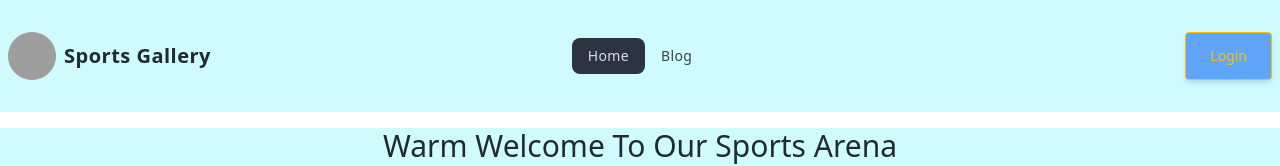
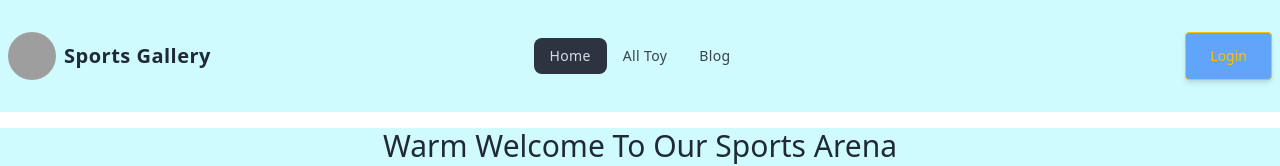
Before and after one commit to sarwar1821201/sports-toy-gallery, a React (Vite) app: page / in a window 1280 px wide. Shown: the top 166 px of the page. Built offline with nearby package versions, Linux system fonts and the light colour scheme; no server answers; grey boxes are pictures that could not be loaded.

Commit message:
get all data from database by server and load it to all toy routes

```diff
--- /dev/null
+++ b/src/pages/AllToy/AllToy.jsx
@@ -0,0 +1,15 @@
+   import React from 'react';
+import { useLoaderData } from 'react-router-dom';
+
+   const AllToy = () => {
+
+    const allToys = useLoaderData();
+
+    return (
+        <div>
+            <h2 className='text-center text-3xl mb-4 mt-3 bg-cyan-100' > Heres Our All Toy Collections: {allToys.length}  </h2>
+        </div>
+    );
+   };
+
+   export default AllToy;
--- a/src/pages/PrivatePage/AddToy/AddToy.jsx
+++ b/src/pages/PrivatePage/AddToy/AddToy.jsx
@@ -44,7 +44,7 @@ const AddToy = () => {
           if(data.insertedId){
             Swal.fire({
                 title: 'Success!',
-                text: 'User Added Successfully',
+                text: 'Your Toy Has Been Added Successfully',
                 icon: 'success',
                 confirmButtonText: 'Cool'
               })
--- a/src/pages/Shared/Header/Header.jsx
+++ b/src/pages/Shared/Header/Header.jsx
@@ -24,6 +24,12 @@ const Header = () => {
         >
           Home
         </NavLink></li>
+         <li> <NavLink
+         to='/allToy'
+         className={({ isActive }) => (isActive ? 'active' : 'default')}
+       >
+         All Toy
+       </NavLink> </li>
    <li> <NavLink
           to='/blog'
           className={({ isActive }) => (isActive ? 'active' : 'default')}
--- a/src/routes/Routes.jsx
+++ b/src/routes/Routes.jsx
@@ -5,6 +5,7 @@ import Home from "../pages/Home/Home";
 import Blog from "../pages/Blog/Blog";
 import Register from "../pages/Authenticate/Register/Register";
 import AddToy from "../pages/PrivatePage/AddToy/AddToy";
+import AllToy from "../pages/AllToy/AllToy";
 
 
 const router= createBrowserRouter([
@@ -29,6 +30,11 @@ const router= createBrowserRouter([
                 element: <Register></Register>
             },
             {
+              path: '/allToy',
+              element: <AllToy></AllToy>,
+              loader: () => fetch('http://localhost:5000/getAllToy')
+            },
+            {
                 path:'/addToy',
                 element: <AddToy></AddToy>
             }
```
